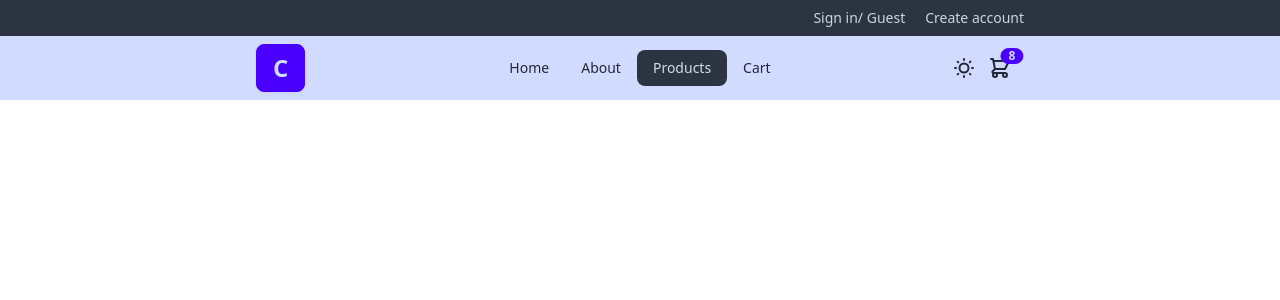
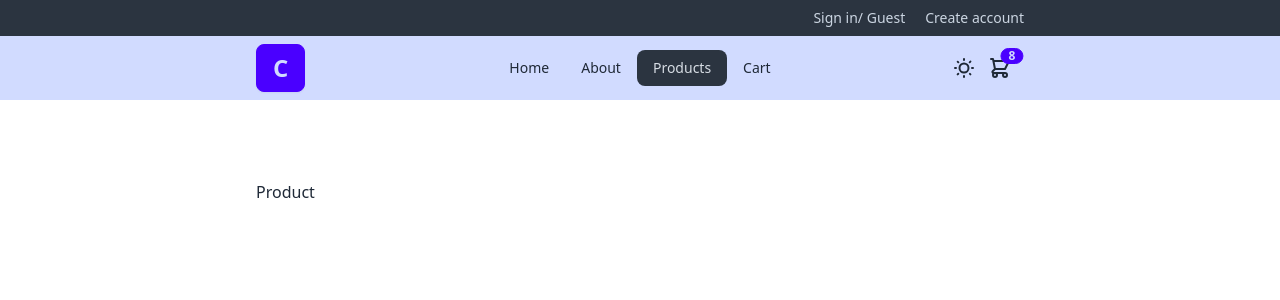
Before and after one commit to salohiddinnt17833i/Comfy-store, a React (Vite) app: page /products in a window 1280 px wide. Shown: the top 300 px of the page. Built offline with nearby package versions, Linux system fonts and the light colour scheme.

Commit message:
Product end

```diff
--- a/src/pages/Products.jsx
+++ b/src/pages/Products.jsx
@@ -1,6 +1,7 @@
 function Products() {
   return (
     <div className="w-3/5 mx-auto mt-20">
+      <h1>Product</h1>
     </div>
   )
 }
```
